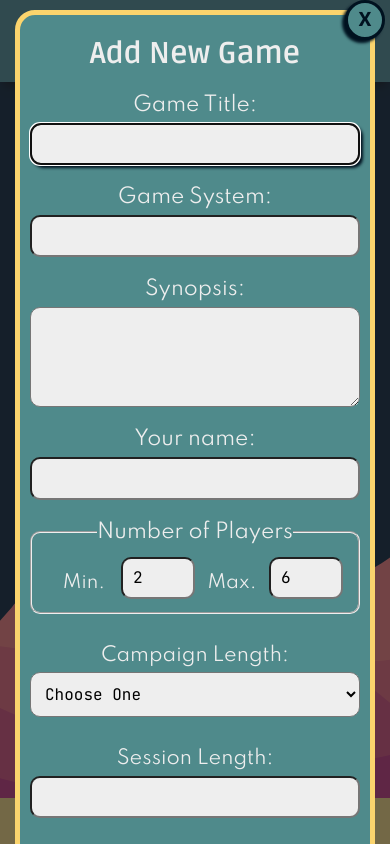
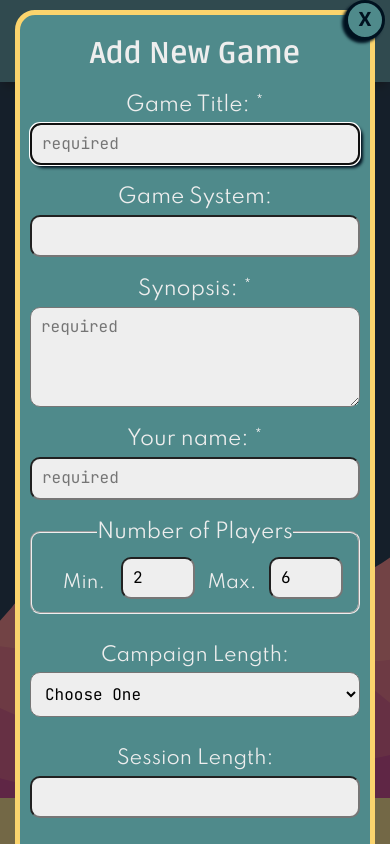
Before and after one commit to kylerobertduncan/kyleduncan-project3, a React (Create React App) app: page / in a window 390 px wide. Both pictures are taken after a click on the button "Add Game". Built offline with nearby package versions, Linux system fonts and the light colour scheme; no server answers; the database is empty.

Commit message:
Added required fields, refined wide grid items in responsive layout

```diff
--- a/src/App.css
+++ b/src/App.css
@@ -246,6 +246,15 @@ h3 {
   margin: 15px 0;
 }
 
+.listingFlex {
+  display: flex;
+  flex-wrap: wrap;
+}
+
+.listingFlex * {
+  width: 50%;
+}
+
 /* ASIDE SECTION */
 aside {
   background-color: #222831A0;
@@ -391,10 +400,17 @@ footer a {
 }
 
 /* RESPONSIVE DESIGN */
-@media (max-width: 1350px) {
+@media (max-width: 1414px) {
   .long {
     grid-row-end: span 5;
     grid-column-end: auto;
+  }
+  .listingFlex {
+    display:inline-block ;
+    flex-wrap: wrap;
+  }
+  .listingFlex * {
+    width: auto;
   }
   form {
     max-width: 75%;
--- a/src/GameListings.js
+++ b/src/GameListings.js
@@ -44,8 +44,10 @@ function GameListings(props) {
         gameList.map( (listItem) => {
           const { campaignLength, location, size, minPlayers, maxPlayers, players, sessionLength, system, synopsis, startedBy, title } = listItem.info;
           let divClass;
+          let flexClass="";
           if (size === "long") {
-            divClass = "listing long"
+            divClass = "listing long";
+            flexClass = "listingFlex";
           } else if (size === "medium") {
             divClass = "listing medium"
           } else {
@@ -54,10 +56,14 @@ function GameListings(props) {
           return(
             <div className={divClass} key={listItem.key} tabIndex="0" >
               <li>
+
                 <h3>{title}</h3>
+
                 <p className="system">{system}</p>
+
                 <p className="synopsis">{synopsis}</p>
 
+                <div className={flexClass}>
                   {
                     minPlayers ?
                     <p className="noOfPlayers">For {minPlayers}
@@ -66,22 +72,22 @@ function GameListings(props) {
                     } players</p> :
                     null
                   }
-
                   {
                     campaignLength ?
                     <p className="length">{campaignLength}
                     { sessionLength ? ` of ${sessionLength}` : null }</p> :
                     null
                   }
-
                   {
                     location ?
                     <p className="location">Location: {location}</p> :
                     null
                   }
+                  <p className="players">Players: { players ? players.join(', ') : "sign up to play!"}</p>
+                </div>
 
-                <p className="players">Players: { players ? players.join(', ') : "sign up to play!"}</p>
                 <p className="startedBy">To play, contact {startedBy}</p>
+
               </li>
               <button
                 aria-label={`Join ${title}`}
--- a/src/SubmitListing.js
+++ b/src/SubmitListing.js
@@ -51,7 +51,7 @@ function SubmitListing(props) {
       }
     }
     if (emptyField === true) {
-      window.alert("Please complete all fields.")
+      window.alert("Please complete required fields.")
     } else {
       // set the lengthValue
       const testLength = newListing.synopsis.split(' ').length;
@@ -80,17 +80,17 @@ function SubmitListing(props) {
 
           <div className="flexColumn">
 
-            <label htmlFor="title">Game Title:</label>
-            <input autoFocus type="text" id="title" onChange={handleChange} value={newListing.title} />
+            <label htmlFor="title">Game Title: *</label>
+            <input autoFocus type="text" id="title" onChange={handleChange} value={newListing.title} placeholder="required"/>
 
             <label htmlFor="system">Game System:</label>
-            <input type="text" id="system" onChange={handleChange} value={newListing.system} />
+            <input type="text" id="system" onChange={handleChange} value={newListing.system}/>
 
-            <label htmlFor="synopsis">Synopsis:</label>
-            <textarea id="synopsis" onChange={handleChange} value={newListing.synopsis} ></textarea>
+            <label htmlFor="synopsis">Synopsis: *</label>
+            <textarea id="synopsis" onChange={handleChange} value={newListing.synopsis} placeholder="required"></textarea>
 
-            <label htmlFor="startedBy">Your name:</label>
-            <input type="text" id="startedBy" onChange={handleChange} value={newListing.startedBy} />
+            <label htmlFor="startedBy">Your name: *</label>
+            <input type="text" id="startedBy" onChange={handleChange} value={newListing.startedBy} placeholder="required"/>
 
           </div>
 
```
Also changed, not shown: 1 other file (tests, documents, lock files or other folders). Lines whose indentation alone changed are shown as unchanged.
